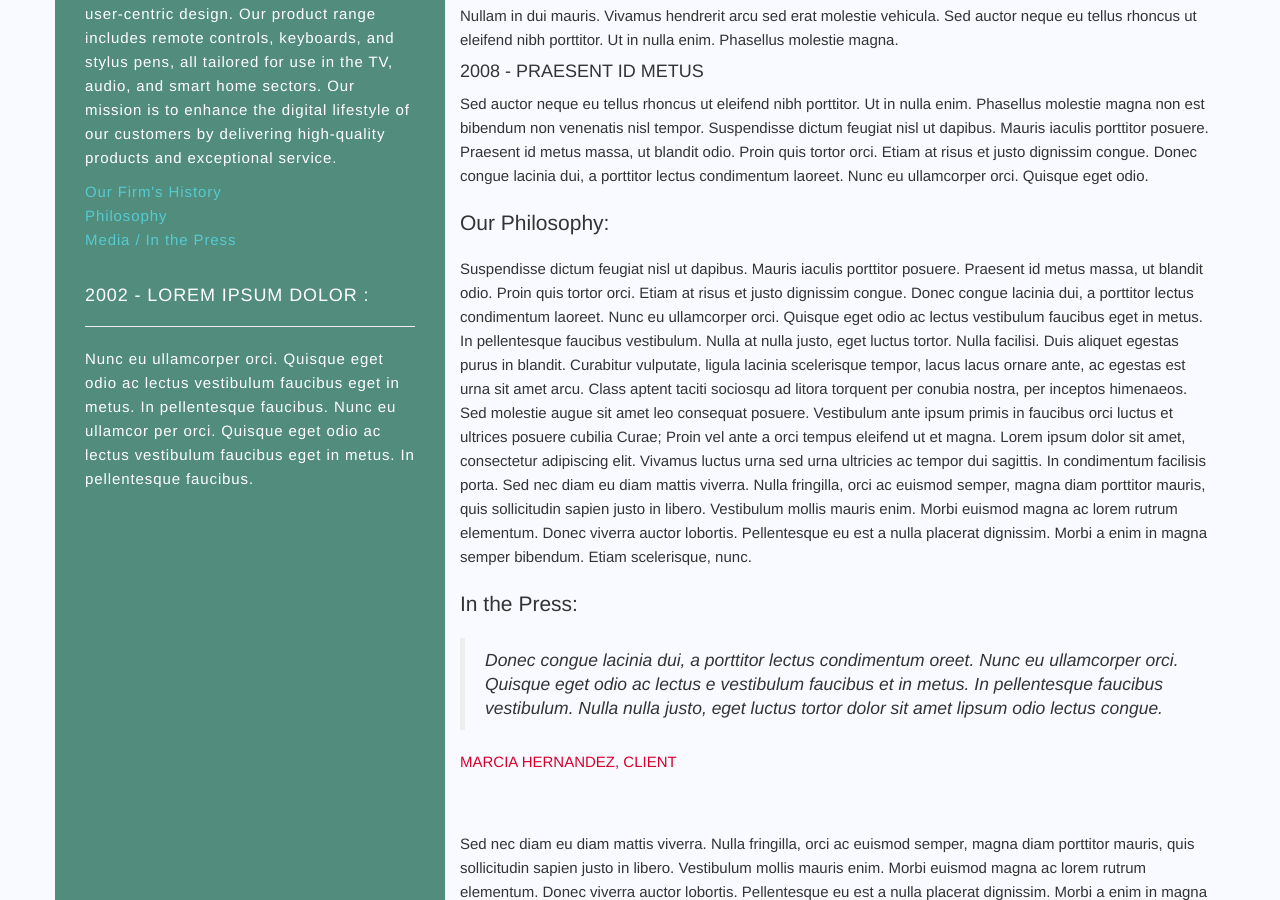
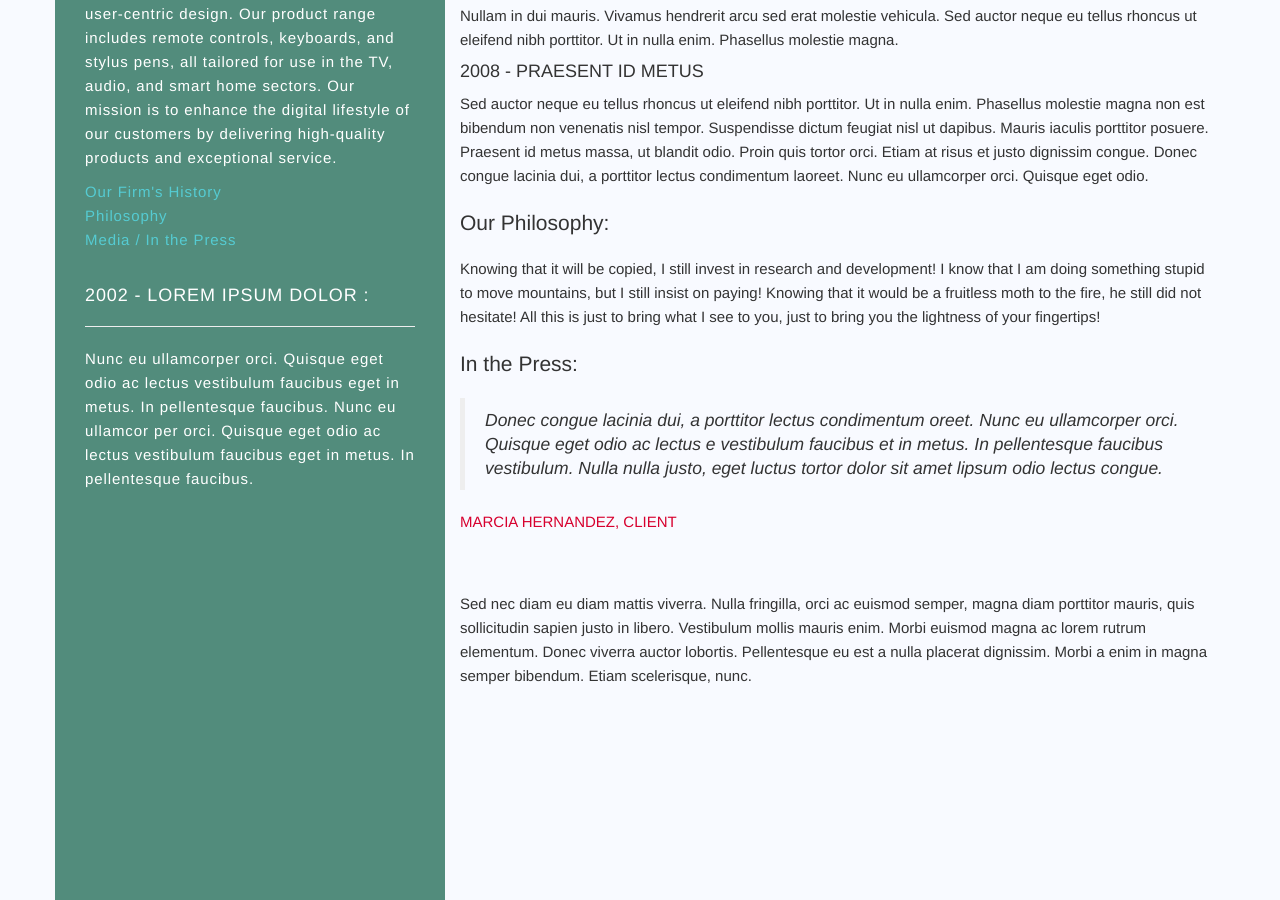
Before and after one commit to taqic/zben.github.io, a Jekyll site: the page built from about.html, in a window 1280 px wide and 900 px high, scrolled down 812 px. Built offline with Jekyll 4.4.1, drawn with Linux system fonts in a browser that asks for light colours.

Commit message:
Update about.html

```diff
--- a/about.html
+++ b/about.html
@@ -41,9 +41,8 @@ permalink: /about
         </p>
         <h3 class="lead"id="anchor2">Our Philosophy:</h3>
         <p>
-          Suspendisse dictum feugiat nisl ut dapibus. Mauris iaculis porttitor posuere. Praesent id metus massa, ut blandit odio. Proin quis tortor orci. Etiam at risus et justo dignissim congue. Donec congue lacinia dui, a porttitor lectus condimentum laoreet. Nunc eu ullamcorper orci. Quisque eget odio ac lectus vestibulum faucibus eget in metus. In pellentesque faucibus vestibulum. Nulla at nulla justo, eget luctus tortor. Nulla facilisi. Duis aliquet egestas purus in blandit.
-          Curabitur vulputate, ligula lacinia scelerisque tempor, lacus lacus ornare ante, ac egestas est urna sit amet arcu. Class aptent taciti sociosqu ad litora torquent per conubia nostra, per inceptos himenaeos. Sed molestie augue sit amet leo consequat posuere. Vestibulum ante ipsum primis in faucibus orci luctus et ultrices posuere cubilia Curae; Proin vel ante a orci tempus eleifend ut et magna. Lorem ipsum dolor sit amet, consectetur adipiscing elit. Vivamus luctus urna sed urna ultricies ac tempor dui sagittis. In condimentum facilisis porta.
-          Sed nec diam eu diam mattis viverra. Nulla fringilla, orci ac euismod semper, magna diam porttitor mauris, quis sollicitudin sapien justo in libero. Vestibulum mollis mauris enim. Morbi euismod magna ac lorem rutrum elementum. Donec viverra auctor lobortis. Pellentesque eu est a nulla placerat dignissim. Morbi a enim in magna semper bibendum. Etiam scelerisque, nunc. <br>
+         Knowing that it will be copied, I still invest in research and development! I know that I am doing something stupid to move mountains, but I still insist on paying! Knowing that it would be a fruitless moth to the fire, he still did not hesitate!
+    All this is just to bring what I see to you, just to bring you the lightness of your fingertips! <br>
         </p>
 
         <h3 class="lead"id="anchor3">In the Press:</h3>
```
